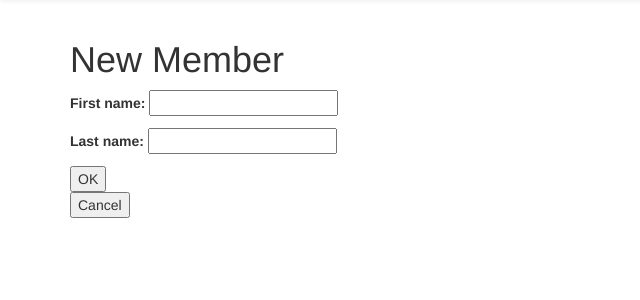
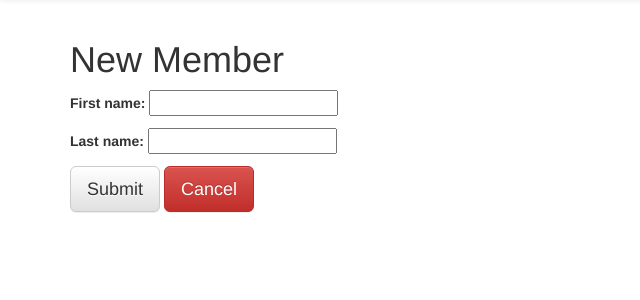
Before and after one commit to rpvnwnkl/meganticDB, a Django app: page /member/new/ in a window 1280 px wide. Shown: the part 102-402 px from the top of the page, without its empty margins (0-640 px from the left). Run offline with Django 3.2, Linux system fonts and the light colour scheme; some libraries are stand-ins or nearby versions.

Commit message:
html updates

```diff
--- a/bookings/templates/bookings/member_detail.html
+++ b/bookings/templates/bookings/member_detail.html
@@ -7,14 +7,14 @@
     <li><a href="{% url 'member_list' %}">Members</a></li>
     <li class="active">{{ member.full_name }}</li>
 </ol>
-
-<h1>{{ member.full_name }}</h1>
 <a href="{% url 'member_update' pk=member.id %}" role="button" class="btn btn-info">
     <span class="glyphicon glyphicon-pencil" aria-hidden="true" title="edit"></span>
 </a>
 <a href="{% url 'member_delete' pk=member.id %}" role="button" class="btn btn-warning">
     <span class="glyphicon glyphicon-trash" aria-hidden="true" title="delete"></span>
 </a>
+<h1>{{ member.full_name }}</h1>
+
 
 <h2>Reservations</h2>
 <a href="{% url 'reservation_new' pk=member.id%}">New</a>
--- a/bookings/templates/bookings/member_edit.html
+++ b/bookings/templates/bookings/member_edit.html
@@ -1,15 +1,22 @@
 {% extends 'bookings/base.html' %}
 
 {% block content %}
+{% if form.instance.pk %}
+<h1>Edit Member</h1>
+{% else %}
 <h1>New Member</h1>
-<form  method="POST" class="reservation-form">
+{% endif %}
+
+<form  method="POST" class="member-form">
     {% csrf_token %}
     {{ form.as_p }}
-    <input type="submit" value="OK">
-
+<button type="submit" class="btn btn-lg btn-default" title="Submit">Submit</button>
+{% if form.instance.pk %}
+    <a href="{% url 'member_detail' pk=form.instance.pk %}" type="button" class="btn btn-lg btn-danger" title="Cancel">Cancel</a>
+{% elif form.member.value %}
+    <a href="{% url 'member_detail' pk=form.member.value %}" type="button" class="button btn-lg btn-danger" title="Cancel">Cancel</a>
+{% else %}
+    <a href="{%url 'member_list' %}" type="button" class="btn btn-lg btn-danger" title="Cancel">Cancel</a>
+{% endif %}
 </form>
-<form method="LINK" action="{% url 'member_list' %}">
-    <input type="submit" value="Cancel">
-</form>
-
 {% endblock %}
```
